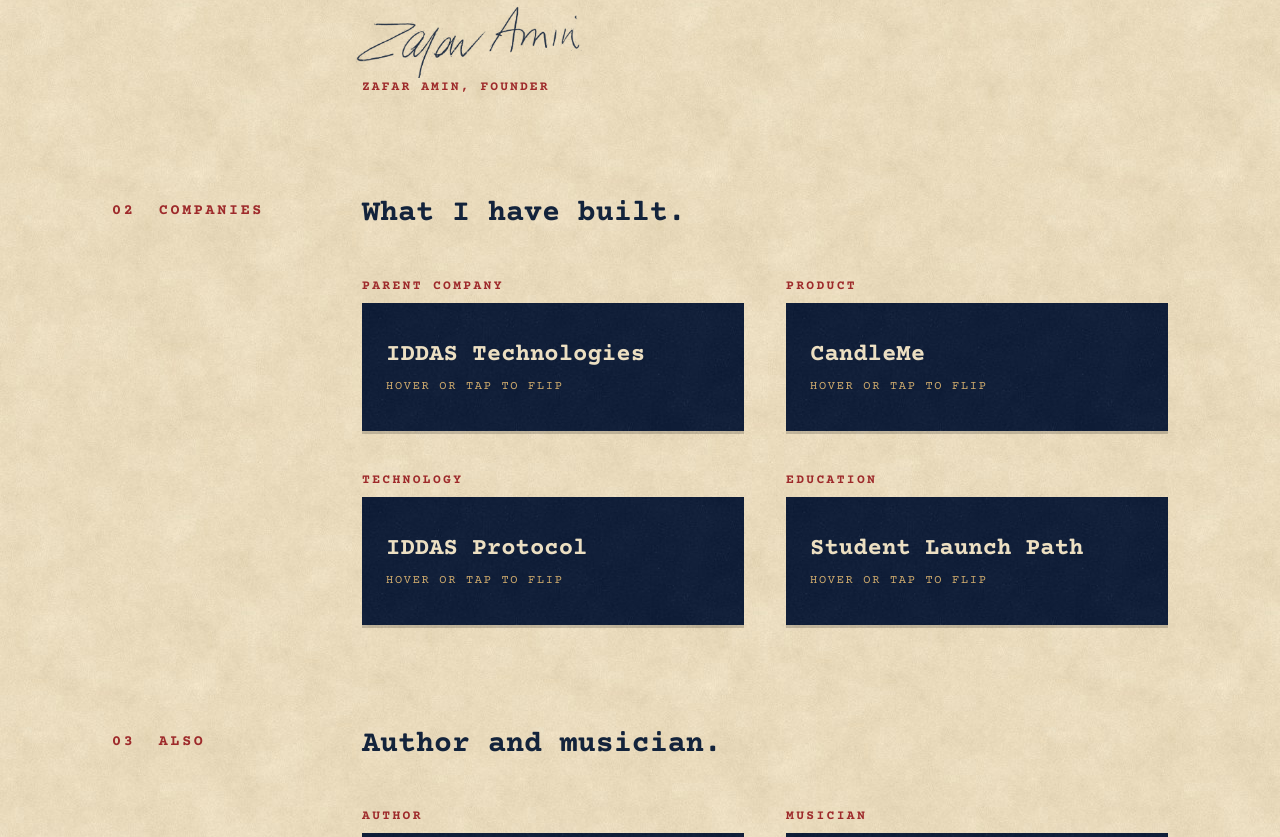
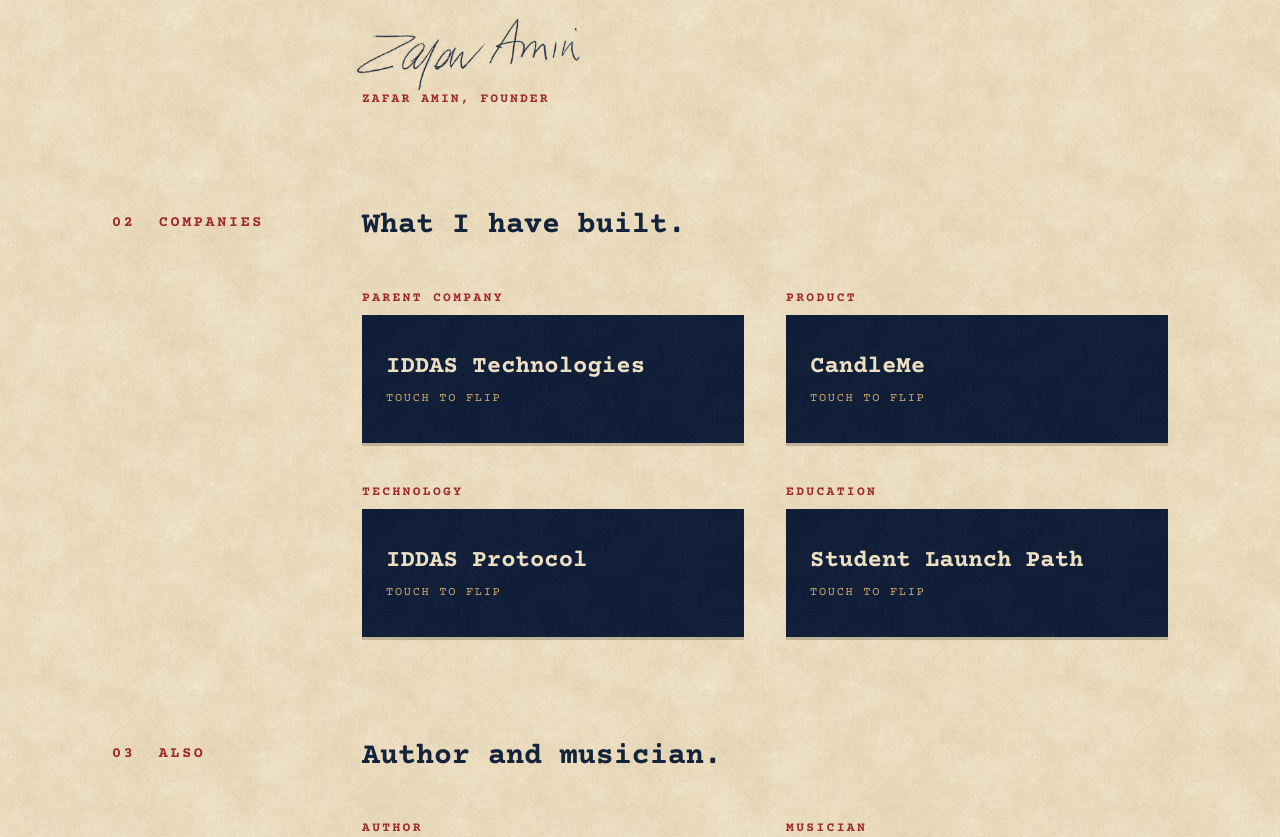
Before and after one commit to zafaramin1/zafaramin-net, a plain HTML site: page index.html in a window 1280 px wide. Shown: the part 1305-2142 px from the top of the page. Drawn offline with nearby package versions, Linux system fonts and the light colour scheme.

Commit message:
Equal fact boxes; flip cards vertical, slower, one at a time, Touch to flip
Co-Authored-By: Claude Opus 5.5 <noreply@anthropic.com>
Claude-Session: https://claude.ai/code/session_015buZBYE2VfpAMGZBf1rHnA

```diff
--- a/index.html
+++ b/index.html
@@ -35,7 +35,7 @@ header b{font:700 16px "Courier Prime",monospace;letter-spacing:.24em;color:var(
 .seal{width:104px;height:104px;flex:none;transform:rotate(-12deg);opacity:.92}
 /* facts */
 .facts{display:grid;grid-template-columns:repeat(4,1fr);gap:32px}
-.facts .box{padding:14px 18px;box-shadow:0 3px 0 rgba(0,0,0,.15)}
+.facts>div{display:flex;flex-direction:column}.facts .box{flex:1;min-height:96px;padding:20px 22px;box-shadow:0 3px 0 rgba(0,0,0,.15)}
 .facts span{display:block;font:700 13px "Courier Prime",monospace;letter-spacing:.18em;text-transform:uppercase;color:var(--red);margin-bottom:8px}
 .facts strong{display:block;font:400 15px/1.45 "Courier Prime",monospace;color:var(--cream)}
 /* sections */
@@ -50,12 +50,12 @@ section{padding:100px 0 0}
 .cos{display:grid;grid-template-columns:1fr 1fr;gap:42px 42px;margin-left:250px}
 .flip .k{display:block;font:700 13px "Courier Prime",monospace;letter-spacing:.18em;text-transform:uppercase;color:var(--red);margin-bottom:10px}
 .card{position:relative;height:128px;perspective:1100px;cursor:pointer;outline:none}
-.inner{position:absolute;inset:0;transition:transform .7s cubic-bezier(.3,.7,.2,1);transform-style:preserve-3d}
-.card:hover .inner,.card.on .inner,.card:focus-visible .inner{transform:rotateY(180deg)}
+.inner{position:absolute;inset:0;transition:transform 1.3s cubic-bezier(.45,.05,.25,1);transform-style:preserve-3d}
+.card.on .inner{transform:rotateX(180deg)}
 .face{position:absolute;inset:0;backface-visibility:hidden;-webkit-backface-visibility:hidden;padding:20px 24px;display:flex;flex-direction:column;justify-content:center;box-shadow:0 3px 0 rgba(0,0,0,.18)}
 .face h3{font:700 24px/1.2 "Courier Prime",monospace;color:var(--cream);margin:0}
 .face small{font:400 12px "Courier Prime",monospace;letter-spacing:.14em;text-transform:uppercase;color:var(--gold);margin-top:10px}
-.back{transform:rotateY(180deg)}
+.back{transform:rotateX(180deg)}
 .back p{margin:0 0 10px;font-size:13.5px;line-height:1.6;color:var(--cream2)}
 .back a{font:700 13px "Courier Prime",monospace;color:var(--cream);text-decoration:none}.back a:hover{text-decoration:underline}
 .flip.wide{grid-column:1/-1}.flip.wide .face h3{font-size:28px}
@@ -126,16 +126,16 @@ footer a{text-decoration:none}footer a:hover{color:var(--cream)}
   <div class="sh"><span class="label">02 &nbsp;Companies</span><h2>What I have built.</h2></div>
   <div class="cos">
     <div class="flip"><span class="k">Parent company</span><div class="card" tabindex="0"><div class="inner">
-      <div class="face navy"><h3>IDDAS Technologies</h3><small>Hover or tap to flip</small></div>
+      <div class="face navy"><h3>IDDAS Technologies</h3><small>Touch to flip</small></div>
       <div class="face back navy"><p>The company behind CandleMe, the IDDAS Protocol and Student Launch Path.</p><a href="https://iddas.tech" target="_blank" rel="noopener">iddas.tech &#8599;</a></div></div></div></div>
     <div class="flip"><span class="k">Product</span><div class="card" tabindex="0"><div class="inner">
-      <div class="face navy"><h3>CandleMe</h3><small>Hover or tap to flip</small></div>
+      <div class="face navy"><h3>CandleMe</h3><small>Touch to flip</small></div>
       <div class="face back navy"><p>A digital candle each customer keeps on their home screen and in Apple or Google Wallet, so coming back is one tap away.</p><a href="https://candlemenow.com/showcase" target="_blank" rel="noopener">candlemenow.com &#8599;</a></div></div></div></div>
     <div class="flip"><span class="k">Technology</span><div class="card" tabindex="0"><div class="inner">
-      <div class="face navy"><h3>IDDAS Protocol</h3><small>Hover or tap to flip</small></div>
+      <div class="face navy"><h3>IDDAS Protocol</h3><small>Touch to flip</small></div>
       <div class="face back navy"><p>Identity-free activation, lineage-based attribution and verifiable outcomes, with its rules anchored on a public blockchain.</p><a href="https://iddasprotocol.tech" target="_blank" rel="noopener">iddasprotocol.tech &#8599;</a></div></div></div></div>
     <div class="flip"><span class="k">Education</span><div class="card" tabindex="0"><div class="inner">
-      <div class="face navy"><h3>Student Launch Path</h3><small>Hover or tap to flip</small></div>
+      <div class="face navy"><h3>Student Launch Path</h3><small>Touch to flip</small></div>
       <div class="face back navy"><p>Free career resources for students, shared through colleges, campus partners and teachers.</p><a href="https://studentlaunchpath.com" target="_blank" rel="noopener">studentlaunchpath.com &#8599;</a></div></div></div></div>
   </div>
 </section>
@@ -158,5 +158,5 @@ footer a{text-decoration:none}footer a:hover{color:var(--cream)}
 </div>
 </main>
 <footer class="navy"><div class="wrap"><span>&copy; 2026 Zafar Amin</span><span><a href="mailto:zafar@zafaramin.net">zafar@zafaramin.net</a> &nbsp;·&nbsp; <a href="https://iddas.tech" target="_blank" rel="noopener">IDDAS Technologies</a> &nbsp;·&nbsp; <a href="https://www.linkedin.com/in/zafar-amin/" target="_blank" rel="noopener">LinkedIn</a></span></div></footer>
-<script>document.querySelectorAll('.card').forEach(function(c){c.addEventListener('click',function(e){if(e.target.closest('a'))return;c.classList.toggle('on')});c.addEventListener('keydown',function(e){if(e.key==='Enter'||e.key===' '){e.preventDefault();c.classList.toggle('on')}})});</script>
+<script>document.querySelectorAll('.card').forEach(function(c){c.addEventListener('click',function(e){if(e.target.closest('a'))return;var was=c.classList.contains('on');document.querySelectorAll('.card.on').forEach(function(o){o.classList.remove('on')});if(!was)c.classList.add('on')});c.addEventListener('keydown',function(e){if(e.key==='Enter'||e.key===' '){e.preventDefault();c.click()}})});</script>
 </body></html>
```
Also changed, not shown: v8/index.html (+9 -9 lines).
